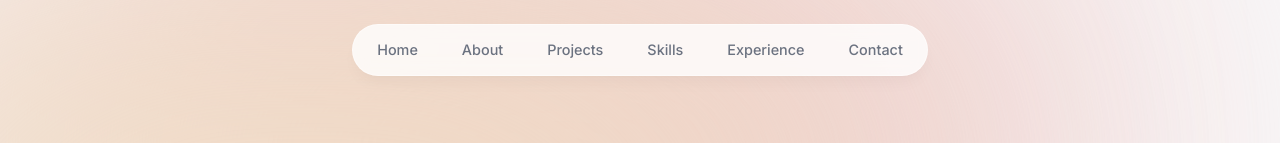
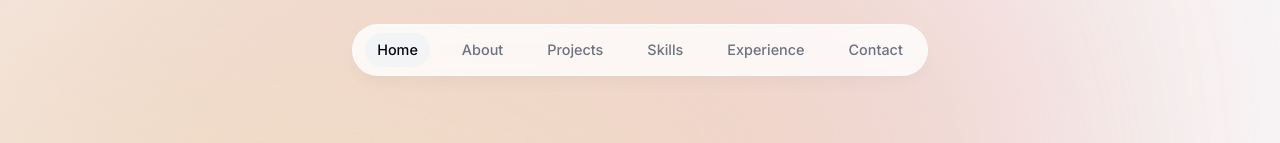
Before and after one commit to TylerTLe/portfolio, a Next.js app: page / in a window 1280 px wide. Shown: the top 143 px of the page. Built offline with nearby package versions, Linux system fonts and the light colour scheme.

Commit message:
creates active section for header navigation

```diff
--- a/app/layout.tsx
+++ b/app/layout.tsx
@@ -1,6 +1,7 @@
 import Header from "@/components/header";
 import "./globals.css";
 import { Inter } from "next/font/google";
+import ActionSectionContextProvider from "@/context/active-section-context";
 
 const inter = Inter({ subsets: ["latin"] });
 
@@ -15,12 +16,14 @@
   children: React.ReactNode;
 }) {
   return (
-    <html lang="en">
+    <html lang="en" className="!scroll-smooth">
       <body className={`${inter.className} bg-gray-50 text-gray-950 relative h-[5000px] pt-28 sm:pt-36`}>
         <div className=" bg-[#ecc2c2] absolute top-[-6rem] -z-10 right-[11rem] h-[31.25rem] w-[31.25rem] rounded-full blur-[10rem] sm:w-[68.75rem]"></div>
         <div className=" bg-[#f0ddc5] absolute top-[-1rem] -z-10 left-[-35rem] h-[31.25rem] w-[50rem] rounded-full blur-[10rem] sm:w-[68.75rem] md:left-[-33rem] lg:left-[-28rem] xl:left-[-15rem] 2xl:left-[-5rem]"></div>
-        <Header />
-        {children}
+        <ActionSectionContextProvider>
+          <Header />
+          {children}
+        </ActionSectionContextProvider>
         </body>
     </html>
   );
--- a/app/page.tsx
+++ b/app/page.tsx
@@ -9,7 +9,6 @@
       <Intro />
       <SectionDivider />
       <About />
-      <SectionDivider />
       <Projects />
     </main>
   )
--- a/components/about.tsx
+++ b/components/about.tsx
@@ -1,30 +1,51 @@
 "use client";
 
-import React from 'react';
-import SectionHeading from './section-heading';
+import React from "react";
+import SectionHeading from "./section-heading";
 import { motion } from "framer-motion";
 
 export default function About() {
   return (
-    <motion.section initial={{
-      opacity: 0, y: 100
+    <motion.section
+      initial={{
+        opacity: 0,
+        y: 100,
       }}
       animate={{
-      opacity:1, y:0
+        opacity: 1,
+        y: 0,
       }}
       transition={{
-      delay: 0.175
+        delay: 0.175,
       }}
-    className='mb-28 max-w-[45rem] text-center leading-8 sm:mb-40'>
+      className="mb-28 max-w-[45rem] text-center leading-8 sm:mb-40 scroll-mt-28"
+      id="about"
+    >
       <SectionHeading>About me</SectionHeading>
-        <p className='mb-3'>
-          I'm a <span className='font-bold'>software development student</span> at the <span className='underline'>Southern Alberta Institute of Technology (SAIT)</span>. I am constantly seeking opportunities to learn and expand my knowledge. All projects are built from the ground up, from planning and designing all the way to solving real-life problems with code.
-          I am looking for a full time position as a <span className='font-bold'>software developer</span> or <span className='font-bold'>DevOps developer</span> at a company where I can grow and contribute to the success of the team. Whether working individually or as part of a team, I am always looking for new challenges and opportunities to apply my skills and make a positive impact.
+      <p className="mb-3">
+        I'm a <span className="font-bold">software development student</span> at
+        the{" "}
+        <span className="underline">
+          Southern Alberta Institute of Technology (SAIT)
+        </span>
+        . I am constantly seeking opportunities to learn and expand my
+        knowledge. All projects are built from the ground up, from planning and
+        designing all the way to solving real-life problems with code. I am
+        looking for a full time position as a{" "}
+        <span className="font-bold">software developer</span> or{" "}
+        <span className="font-bold">DevOps developer</span> at a company where I
+        can grow and contribute to the success of the team. Whether working
+        individually or as part of a team, I am always looking for new
+        challenges and opportunities to apply my skills and make a positive
+        impact.
       </p>
 
       <p>
-          when I'm not coding, I enjoy playing video games, going to the gym, and learning the guitar. I also enjoy <span className='font-medium'>continuously learning new things</span> and  <span className='font-medium'>improving my self development</span>
+        when I'm not coding, I enjoy playing video games, going to the gym, and
+        learning the guitar. I also enjoy{" "}
+        <span className="font-medium">continuously learning new things</span>{" "}
+        and <span className="font-medium">improving my self development</span>
       </p>
     </motion.section>
-  )
+  );
 }
--- a/components/header.tsx
+++ b/components/header.tsx
@@ -1,37 +1,60 @@
 "use client";
 
-import React from 'react';
-import { motion } from 'framer-motion';
+import React, { useContext, useState } from "react";
+import { motion } from "framer-motion";
 import { links } from "@/lib/data";
-import Link from 'next/link';
+import Link from "next/link";
+import clsx from "clsx";
+import { useActiveSectionContext } from "@/context/active-section-context";
 
 export default function Header() {
+  const {activeSection, setActiveSection} = useActiveSectionContext();
+
   return (
-    <header className='z-[999] relative'>
-        <motion.div className='fixed top-0 left-1/2 h-[4.5rem] w-full rounded-none border border-white border-opacity-40 bg-white bg-opacity-80 shadow-lg shadow-black/[0.03] backdrop-blur-[0.5rem] sm:top-6 sm:h-[3.25rem] sm:w-[36rem] sm:rounded-full'
-        initial={{ y:-100, x: "-50%", opacity: 0 }}
-        animate={{y: 0, x: "-50%", opacity: 1 }}
-        >
-        </motion.div>
-        <nav className='flex fixed top-[0.15rem] left-1/2 h-12 -translate-x-1/2 py-2 sm:top-[1.7rem] sm:h-[initial] sm:py-0'>
-        <ul className='flex w-[22rem] flex-wrap items-center justify-center gap-y-1 text-[0.9rem] font-medium text-gray-500 sm:w-[initial] sm:flex-nowrap sm:gap-5'>
-          {
-            links.map(link => (
-              <motion.li
-              className='h-3/4 flex items-center justify-center'
+    <header className="z-[999] relative">
+      <motion.div
+        className="fixed top-0 left-1/2 h-[4.5rem] w-full rounded-none border border-white border-opacity-40 bg-white bg-opacity-80 shadow-lg shadow-black/[0.03] backdrop-blur-[0.5rem] sm:top-6 sm:h-[3.25rem] sm:w-[36rem] sm:rounded-full"
+        initial={{ y: -100, x: "-50%", opacity: 0 }}
+        animate={{ y: 0, x: "-50%", opacity: 1 }}
+      ></motion.div>
+      <nav className="flex fixed top-[0.15rem] left-1/2 h-12 -translate-x-1/2 py-2 sm:top-[1.7rem] sm:h-[initial] sm:py-0">
+        <ul className="flex w-[22rem] flex-wrap items-center justify-center gap-y-1 text-[0.9rem] font-medium text-gray-500 sm:w-[initial] sm:flex-nowrap sm:gap-5">
+          {links.map((link) => (
+            <motion.li
+              className="h-3/4 flex items-center justify-center relative"
               key={link.hash}
-              initial={{y: -100, opacity: 0}}
-              animate={{y: 0, opacity: 1}}>
-                <Link className='flex w-full items-center justify-center px-3 py-3 hover:text-gray-950 transition' href={link.hash}>
+              initial={{ y: -100, opacity: 0 }}
+              animate={{ y: 0, opacity: 1 }}
+            >
+              <Link
+                className={clsx(
+                  "flex w-full items-center justify-center px-3 py-3 hover:text-gray-950 transition",
                   {
-                    link.name
+                    "text-gray-950": activeSection === link.name,
                   }
-                </Link>
-              </motion.li>
-            ))
-          }
+                )}
+                href={link.hash}
+                onClick={() => setActiveSection(link.name)}
+              >
+                {link.name}
+
+                {
+                  link.name === activeSection && (
+                    <motion.span className="bg-gray-100 rounded-full absolute inset-0 -z-10"
+                    layoutId="activeSection"
+                    transition={{
+                      type:"spring",
+                      stiffness: 180,
+                      damping: 20,
+                    }}
+                    ></motion.span>
+                  )
+                }
+              </Link>
+            </motion.li>
+          ))}
         </ul>
-        </nav>
+      </nav>
     </header>
-  )
+  );
 }
--- a/components/intro.tsx
+++ b/components/intro.tsx
@@ -11,7 +11,7 @@
 
 export default function Intro() {
   return (
-    <section className="mb-2 max-w-[50rem] text-center sm:mb-0">
+    <section id="home" className="scroll-mt-[100rem] mb-28 max-w-[50rem] text-center sm:mb-0">
       <div className="flex items-center justify-center">
         <div>
           <motion.div
--- a/components/projects.tsx
+++ b/components/projects.tsx
@@ -6,7 +6,7 @@
 
 export default function Projects() {
   return (
-    <section>
+    <section id="projects" className="scroll-mt-28">
       <SectionHeading>My projects</SectionHeading>
       <div>
         {projectsData.map((project, index) => (
--- /dev/null
+++ b/context/active-section-context.tsx
@@ -0,0 +1,46 @@
+"use client";
+
+import React, { createContext, useContext, useState } from "react";
+import { links } from "@/lib/data";
+
+type SectionName = (typeof links)[number]["name"];
+
+type ActionSectionContextProviderProps = {
+  children: React.ReactNode;
+};
+
+type ActiveSectionContextType = {
+  activeSection: SectionName;
+  setActiveSection: React.Dispatch<React.SetStateAction<SectionName>>;
+};
+
+export const ActiveSectionContext =
+  createContext<ActiveSectionContextType | null>(null);
+
+export default function ActionSectionContextProvider({
+  children,
+}: ActionSectionContextProviderProps) {
+  const [activeSection, setActiveSection] = useState<SectionName>("Home");
+
+  return (
+    <ActiveSectionContext.Provider
+      value={{
+        activeSection,
+        setActiveSection,
+      }}
+    >
+      {children}
+    </ActiveSectionContext.Provider>
+  );
+}
+
+export function useActiveSectionContext() {
+  const context = useContext(ActiveSectionContext);
+
+  if (context === null) {
+    throw new Error(
+      "useActiveSectionContext must be used within an ActiveSectionContextProvider"
+    );
+  }
+  return context;
+}
--- a/lib/data.ts
+++ b/lib/data.ts
@@ -55,7 +55,7 @@
   {
     title: "Pokemon derivative",
     description:
-      "Created pokemon like web game for fun using html canvas and javascript",
+      "A pokemon like web game in javascript",
     tags: ["JavaScript", "HTML5", "CSS3"],
     imageUrl: pokemonImg,
   },
--- a/package.json
+++ b/package.json
@@ -13,6 +13,7 @@
     "@types/react": "18.2.18",
     "@types/react-dom": "18.2.7",
     "autoprefixer": "10.4.14",
+    "clsx": "^2.0.0",
     "eslint": "8.46.0",
     "eslint-config-next": "13.4.12",
     "framer-motion": "^10.15.0",
@@ -21,6 +22,7 @@
     "react": "18.2.0",
     "react-dom": "18.2.0",
     "react-icons": "^4.10.1",
+    "react-intersection-observer": "^9.5.2",
     "tailwindcss": "3.3.3",
     "typescript": "5.1.6"
   }
```
Also changed, not shown: 1 other file (tests, documents, lock files or other folders). Lines whose indentation alone changed are shown as unchanged.
